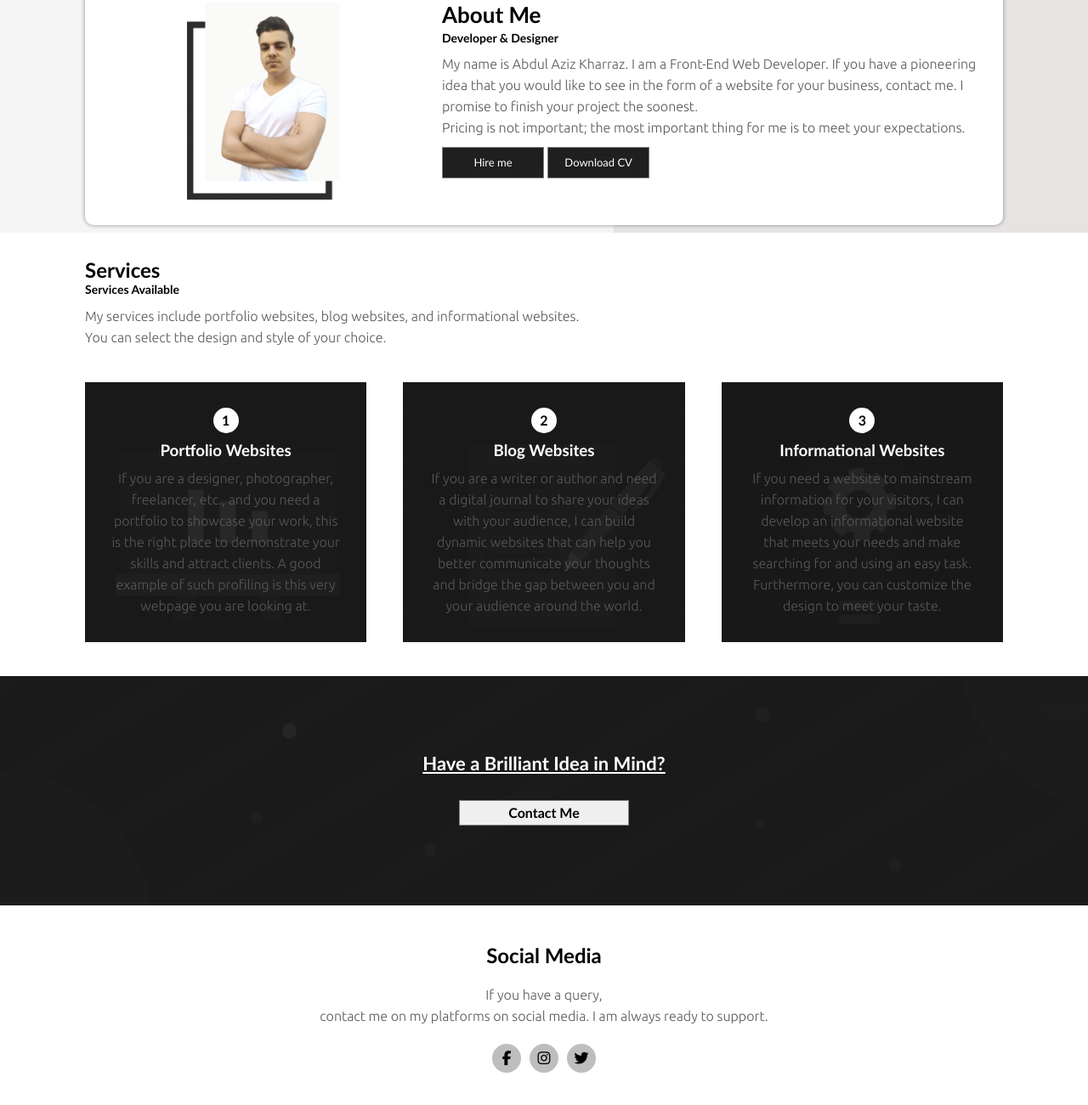
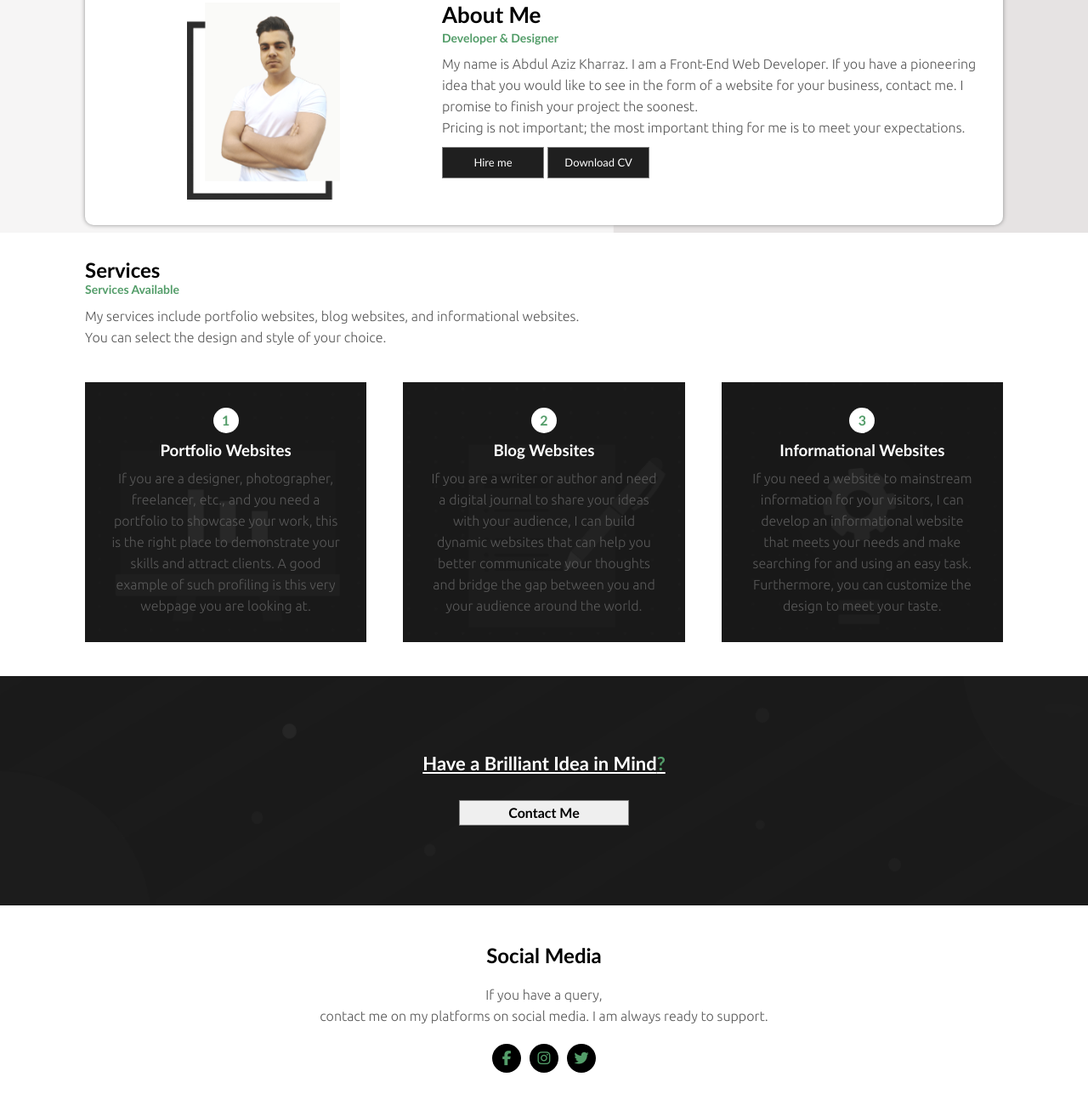
Before and after one commit to abedulaziz/Abdul-Aziz_Portfolio, a website: page project processing/index.pug in a window 1280 px wide. Shown: the part 587-1888 px from the top of the page at 85% size. Drawn offline with nearby package versions, Linux system fonts and the light colour scheme; files that its build step writes are made by us from their sources; files whose address does not match are found by name; a web font is replaced by a local one.

Commit message:
some modifies on colors

```diff
--- a/project processing/SCSS/main.scss
+++ b/project processing/SCSS/main.scss
@@ -10,6 +10,8 @@ $minlap: "(min-width: 1025px)";
 $maxlap: "(max-width: 1280px)";
 
 $minDesk: "(min-width: 1281px)";
+
+$brightColor: rgb(83, 157, 105);
 
 
 * {
@@ -218,6 +220,7 @@ header {
             p:nth-of-type(2) {
                 padding: 8px 0;
                 font-size: 21px;
+                color: $brightColor;
             }
             .hiring-buts {
                 button {
@@ -281,6 +284,7 @@ header {
                 font-size: 26px;
             }
             span {
+                color: $brightColor;
                 font: {
                     size: 14px;
                     weight: 900;
@@ -376,6 +380,7 @@ header {
     .serv-desc {
         margin-bottom: 40px;
         span {
+            color: $brightColor;
             font: {
                 size: 14px;
                 weight: 900;
@@ -403,6 +408,7 @@ header {
                 display: inline-block;
                 line-height: 30px;
                 font-weight: bolder;
+                color: $brightColor;
             }
             h3 {
                 margin: 10px 0;
@@ -471,6 +477,9 @@ header {
             size: 22px;
             weight: bold
         }
+        span {
+            color: $brightColor;
+        }
     }
     button {
         width: 200px;
@@ -504,8 +513,8 @@ header {
             transition: 0.3s ease;
             height: 34px;
             border-radius: 50%;
-            color: black;
-            background-color: rgb(190, 190, 190);
+            color: $brightColor;
+            background-color: rgb(0, 0, 0);
             text-align: center;
             line-height: 34px;
             &:not([class=twitter]) {
--- a/project processing/index.pug
+++ b/project processing/index.pug
@@ -93,7 +93,7 @@ html
                 .clearfix
 
         .contact
-            p Have a Brilliant Idea in Mind?
+            p Have a Brilliant Idea in Mind<span>?</span>
             a(href='mailto:abdulaziz.khrz@gmail.com?subject=Hi%20there,%20I%20need%20a%20website!' title='gmail' target='_blank')
                 button Contact Me
 
```
Also changed, not shown: web/CSS/main.css, web/index.html.
